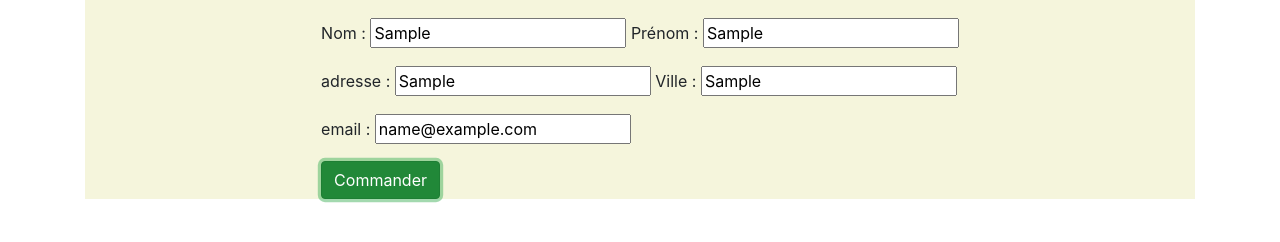
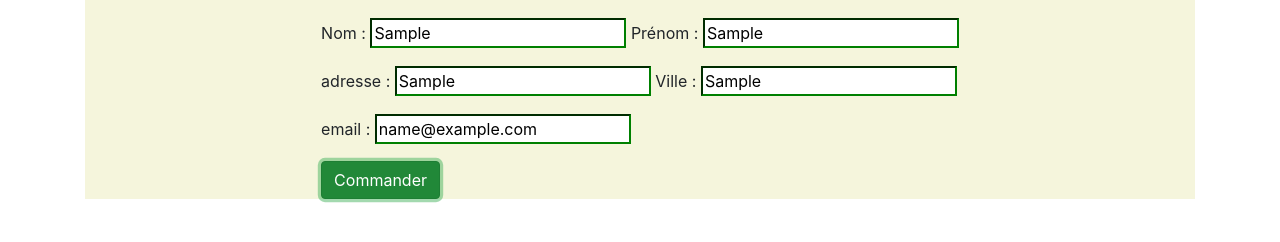
Before and after one commit to AnthelmeLC/orinoco, a website: page cart.html in a window 1280 px wide. Both pictures are taken after typing "Sample", "Sample", "Sample", "Sample", "name@example.com" into the empty fields and a click on the button "Commander". Shown: the part 362-604 px from the top of the page. Drawn offline with nearby package versions, Linux system fonts and the light colour scheme; no server answers.

Commit message:
ajout d'une vérification des données saisies dans le formulaire du panier, entre autre un regex pour l'email.

```diff
--- a/script.js
+++ b/script.js
@@ -190,13 +190,44 @@ if(document.getElementById("cart")){
         });
     }
 
-    //boutton order
+    //form et bouton order
     if(document.getElementById("order")){
+
+        //vérification de la saisie de l'utilisateur au moment de celle-ci
+        const inputs = document.getElementsByTagName("input");
+        for(let input of inputs){
+            input.addEventListener("input", function(){
+                if(input.value.length < 3){
+                    input.className = "invalid";
+                }
+                else{
+                    input.className = "valid";
+                }
+            });
+        }
+
+        //vérification de la saisie d'un email conforme
+        const regexEmail = /^\S+@[a-zA-Z]{2,}\.[a-zA-Z]{2,4}$/;
+        const email = document.getElementById("POST-email");
+        email.addEventListener("input", function(){
+            if(!regexEmail.test(email.value)){
+                email.className = "invalid";
+            }
+            else{
+                email.className = "valid";
+            }
+        });
+
         const order = document.getElementById("order");
         order.addEventListener("submit", function(e){
             e.preventDefault();
             if(window.localStorage.length == 0){
                 alert("Commande impossible, panier vide.");
+            }
+            else{
+                if(document.getElementsByClassName("invalid").length > 0){
+                    console.log(document.getElementsByClassName("invalid"));
+                    alert("Commande impossible, veuillez renseigner correctement le formulaire.");
                 }
                 else{
                     //récupération des données du formulaire et des id des produits du panier
@@ -235,8 +266,9 @@ if(document.getElementById("cart")){
                         console.log("il y a eu un problème avec l\'opération fetch: " + error.message);
                     });
                 }
+            }
             return false;
-        })
+        });
     }
 }
 
--- a/style.css
+++ b/style.css
@@ -49,3 +49,11 @@ img{
     margin-top: 2%;
     margin-bottom: 2%;
 }
+
+.invalid{
+    border-color: red;
+}
+
+.valid{
+    border-color : green;
+}
```
Lines whose indentation alone changed are shown as unchanged.
